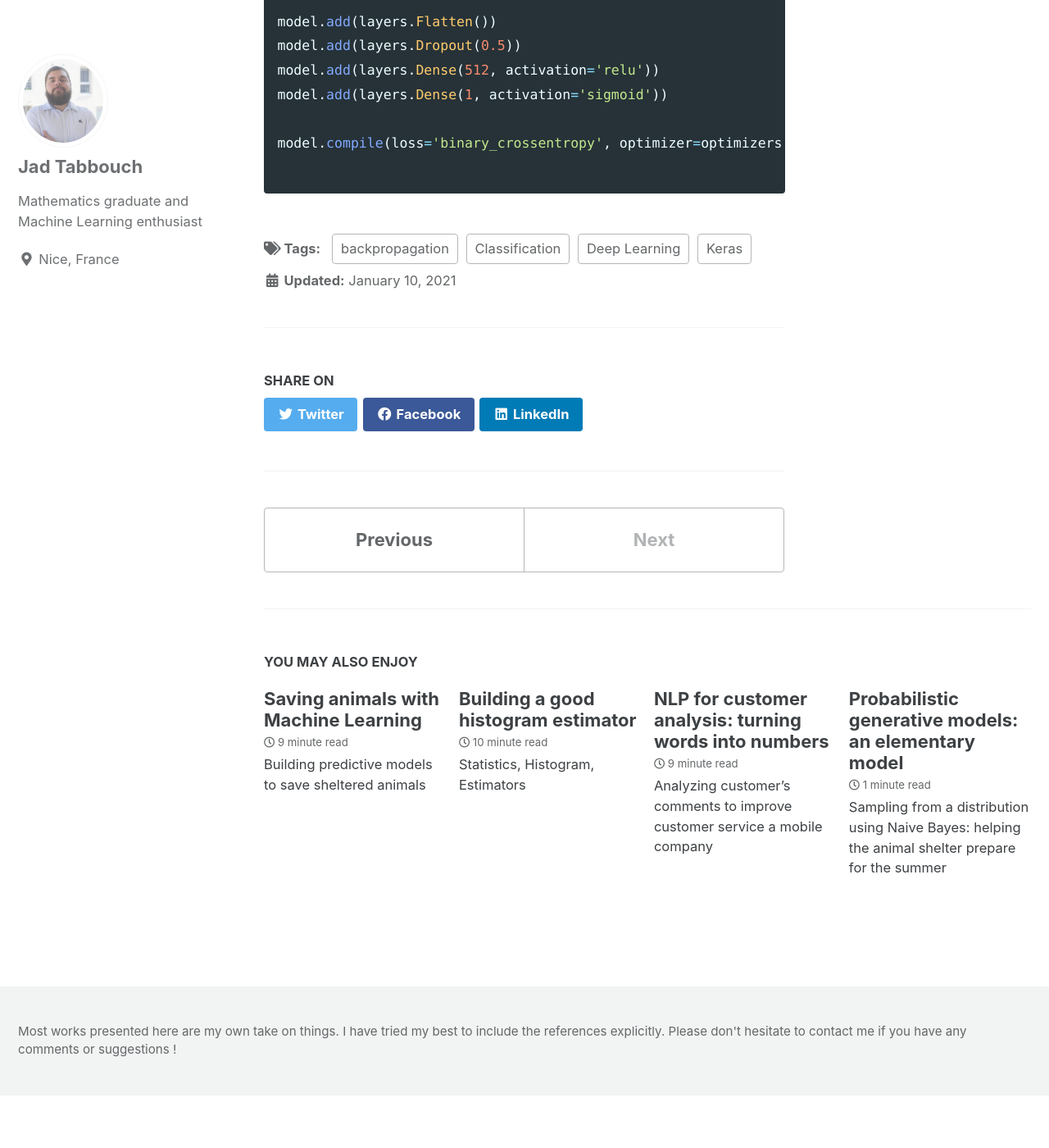
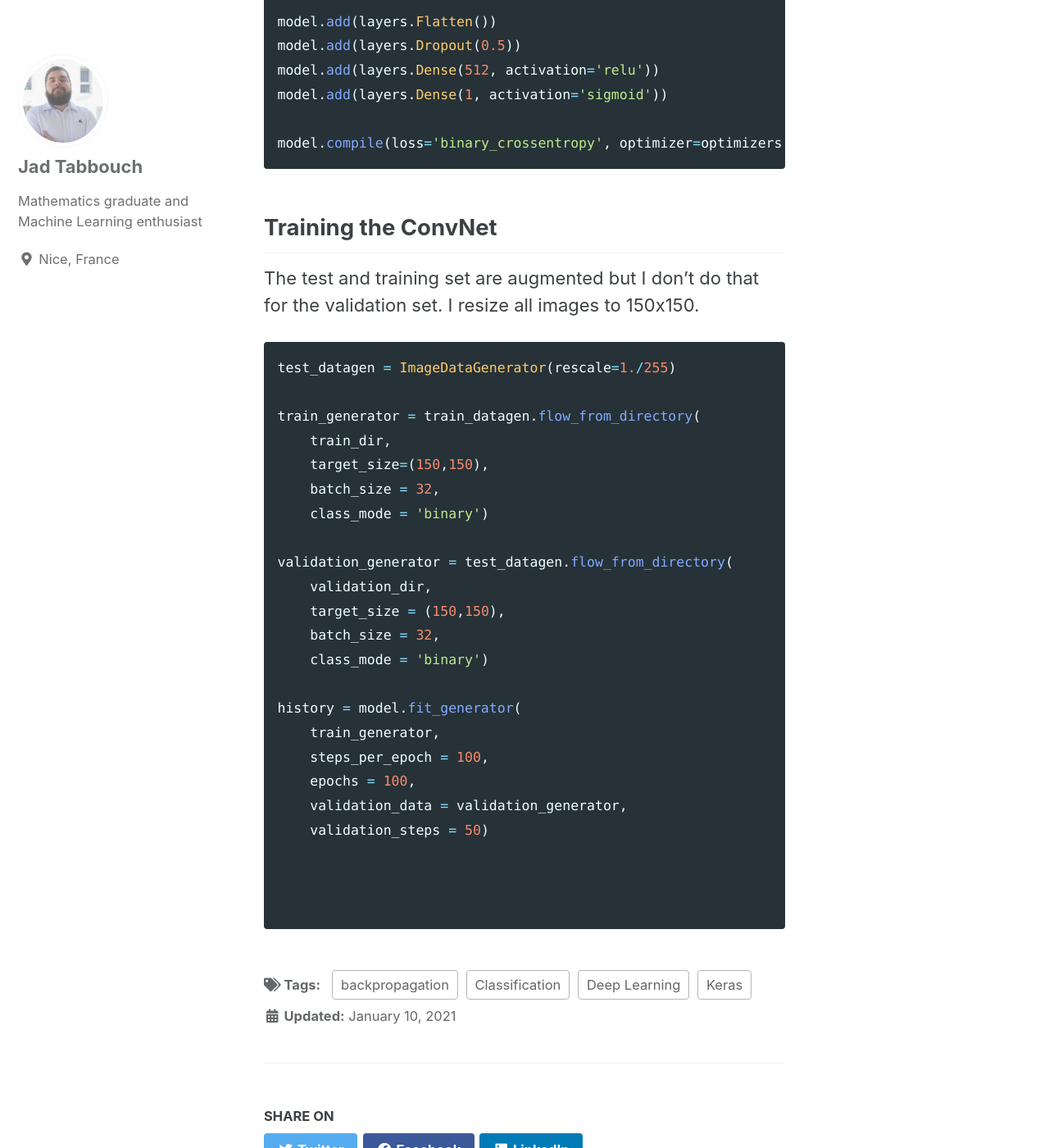
Before and after one commit to jad-tab/jad-tab.github.io, a Jekyll site: the page built from _posts/2021-01-10-Pneumonia.md, in a window 1280 px wide and 1400 px high, scrolled down 6261 px. Shown: the whole window at 82% size. Built offline with Jekyll 4.4.1, drawn with Linux system fonts in a browser that asks for light colours; cached includes are drawn as plain includes; before the commit the page ends 7597 px from its top, so only the background shows below that.

Commit message:
Update 2021-01-10-Pneumonia.md

````diff
--- a/_posts/2021-01-10-Pneumonia.md
+++ b/_posts/2021-01-10-Pneumonia.md
@@ -166,5 +166,35 @@ model.add(layers.Dense(512, activation='relu'))
 model.add(layers.Dense(1, activation='sigmoid'))
 
 model.compile(loss='binary_crossentropy', optimizer=optimizers.RMSprop(lr=1e-4), metrics=['acc'])
+```
+
+## Training the ConvNet
+
+
+The test and training set are augmented but I don't do that for the validation set. I resize all images to 150x150.
+
+```python
+test_datagen = ImageDataGenerator(rescale=1./255)
+
+train_generator = train_datagen.flow_from_directory(
+    train_dir,
+    target_size=(150,150),
+    batch_size = 32,
+    class_mode = 'binary')
+
+validation_generator = test_datagen.flow_from_directory(
+    validation_dir,
+    target_size = (150,150),
+    batch_size = 32,
+    class_mode = 'binary')
+
+history = model.fit_generator(
+    train_generator,
+    steps_per_epoch = 100,
+    epochs = 100,
+    validation_data = validation_generator,
+    validation_steps = 50)
+
+
 
 ```
````
